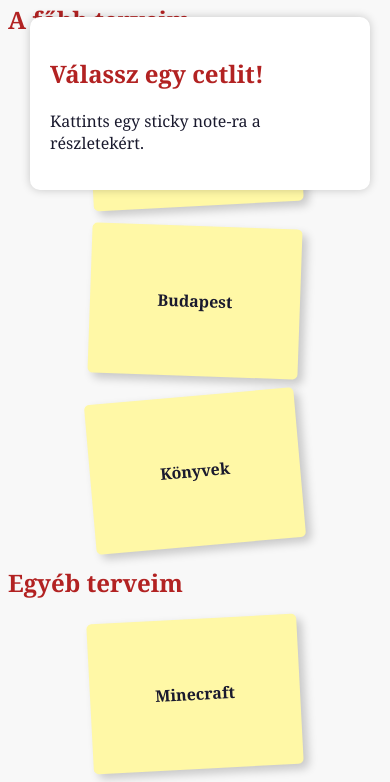
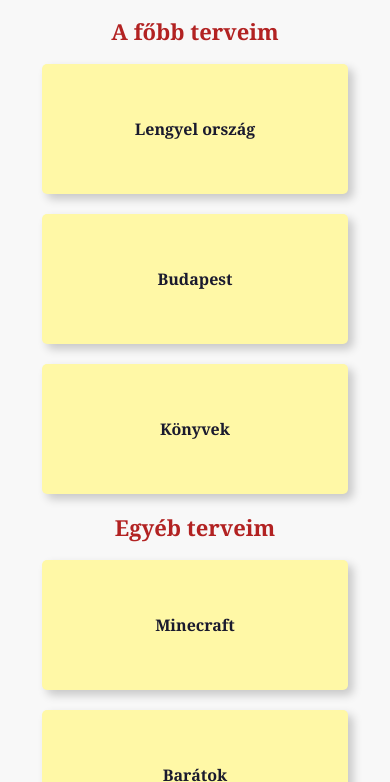
Before and after one commit to wolxfxgirl/Kaveczki_Roxana_Dalma_Nyar_2026, a plain HTML site: page index.html in a window 390 px wide. Shown: the part 83-865 px from the top of the page. Drawn offline with Linux system fonts and the light colour scheme.

Commit message:
Mobilnezet javitasa

```diff
--- a/index.html
+++ b/index.html
@@ -6,8 +6,6 @@
     <title>Nyári programok</title>
     <link rel="stylesheet" href="style.css">
 </head>
-
-<!DOCTYPE html>
 
     <body>
 
--- a/style.css
+++ b/style.css
@@ -79,3 +79,42 @@ h2 {
 
     box-shadow: 0 0 10px rgba(0,0,0,0.2);
 }
+
+@media (max-width: 768px) {
+    body {
+        padding: 15px;
+    }
+
+    h1 {
+        font-size: 28px;
+    }
+
+    h2 {
+        text-align: center;
+        font-size: 22px;
+    }
+
+    .notes {
+        flex-direction: column;
+        align-items: center;
+    }
+
+    .sticky {
+        width: 80%;
+        max-width: 300px;
+        min-height: 100px;
+        transform: rotate(0deg);
+    }
+
+    .sticky:nth-child(2),
+    .sticky:nth-child(3) {
+        transform: rotate(0deg);
+    }
+
+    #info-panel {
+        position: static;
+        width: auto;
+        margin: 30px auto;
+        max-width: 90%;
+    }
+}
```
